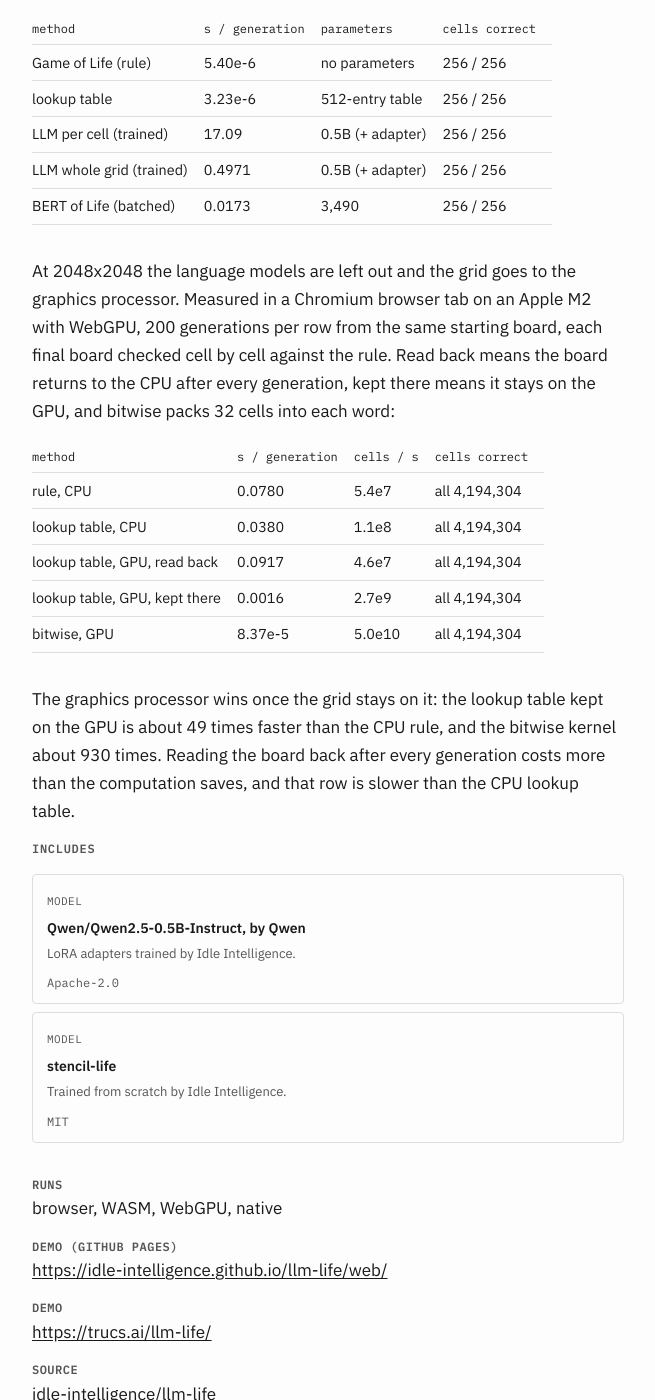
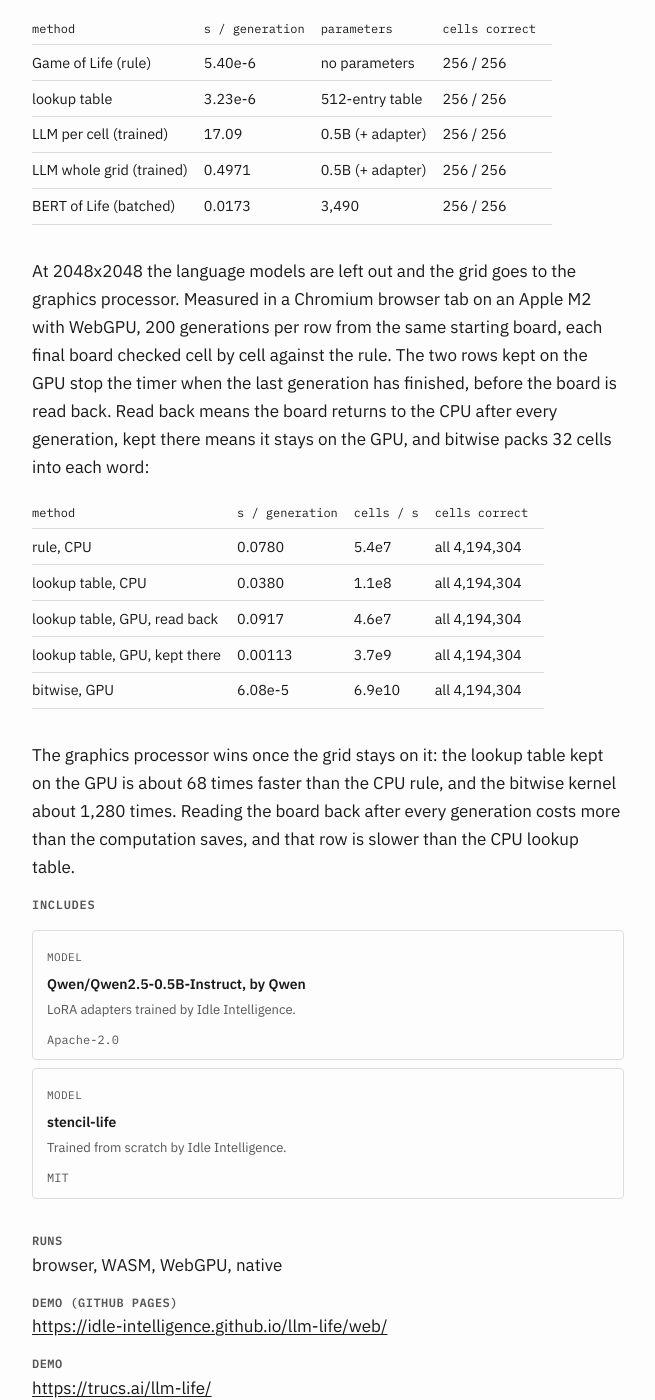
Before and after one commit to idle-intelligence/site, a Jekyll site: the page built from _collection/llm-life.md, in a window 1280 px wide and 1400 px high, scrolled down 737 px. Shown: the whole window, without its empty margins (312-967 px from the left). Built offline with Jekyll 4.4.1, drawn with Linux system fonts in a browser that asks for light colours.

Commit message:
llm-life card: tile line and 2048 table from the size sweep without the final read-back

```diff
--- a/_collection/llm-life.md
+++ b/_collection/llm-life.md
@@ -10,7 +10,7 @@ demo_pages: "https://idle-intelligence.github.io/llm-life/web/"
 original_model: Qwen/Qwen2.5-0.5B-Instruct
 dataset: ""
 perf_highlight: 8.48 s/generation (LLM per cell, trained, batched, on lean), 256/256 cells correct, 16x16 grid, browser tab, Apple M2
-card_proof: "256/256 cells, 7 methods compared"
+card_proof: "16384²: GPU ~790× the CPU"
 what_is: Uses a small language model's logits as the update rule for Conway's Game of Life.
 runs: browser, WASM, WebGPU, native
 model_size: 0.5B params, Q4_0
@@ -49,14 +49,14 @@ Measured in a browser tab at 16x16 on an M2, one generation per row:
 | LLM whole grid (trained) | 0.4971 | 0.5B (+ adapter) | 256 / 256 |
 | BERT of Life (batched) | 0.0173 | 3,490 | 256 / 256 |
 
-At 2048x2048 the language models are left out and the grid goes to the graphics processor. Measured in a Chromium browser tab on an Apple M2 with WebGPU, 200 generations per row from the same starting board, each final board checked cell by cell against the rule. Read back means the board returns to the CPU after every generation, kept there means it stays on the GPU, and bitwise packs 32 cells into each word:
+At 2048x2048 the language models are left out and the grid goes to the graphics processor. Measured in a Chromium browser tab on an Apple M2 with WebGPU, 200 generations per row from the same starting board, each final board checked cell by cell against the rule. The two rows kept on the GPU stop the timer when the last generation has finished, before the board is read back. Read back means the board returns to the CPU after every generation, kept there means it stays on the GPU, and bitwise packs 32 cells into each word:
 
 | method | s / generation | cells / s | cells correct |
 |---|---|---|---|
 | rule, CPU | 0.0780 | 5.4e7 | all 4,194,304 |
 | lookup table, CPU | 0.0380 | 1.1e8 | all 4,194,304 |
 | lookup table, GPU, read back | 0.0917 | 4.6e7 | all 4,194,304 |
-| lookup table, GPU, kept there | 0.0016 | 2.7e9 | all 4,194,304 |
-| bitwise, GPU | 8.37e-5 | 5.0e10 | all 4,194,304 |
+| lookup table, GPU, kept there | 0.00113 | 3.7e9 | all 4,194,304 |
+| bitwise, GPU | 6.08e-5 | 6.9e10 | all 4,194,304 |
 
-The graphics processor wins once the grid stays on it: the lookup table kept on the GPU is about 49 times faster than the CPU rule, and the bitwise kernel about 930 times. Reading the board back after every generation costs more than the computation saves, and that row is slower than the CPU lookup table.
+The graphics processor wins once the grid stays on it: the lookup table kept on the GPU is about 68 times faster than the CPU rule, and the bitwise kernel about 1,280 times. Reading the board back after every generation costs more than the computation saves, and that row is slower than the CPU lookup table.
```
